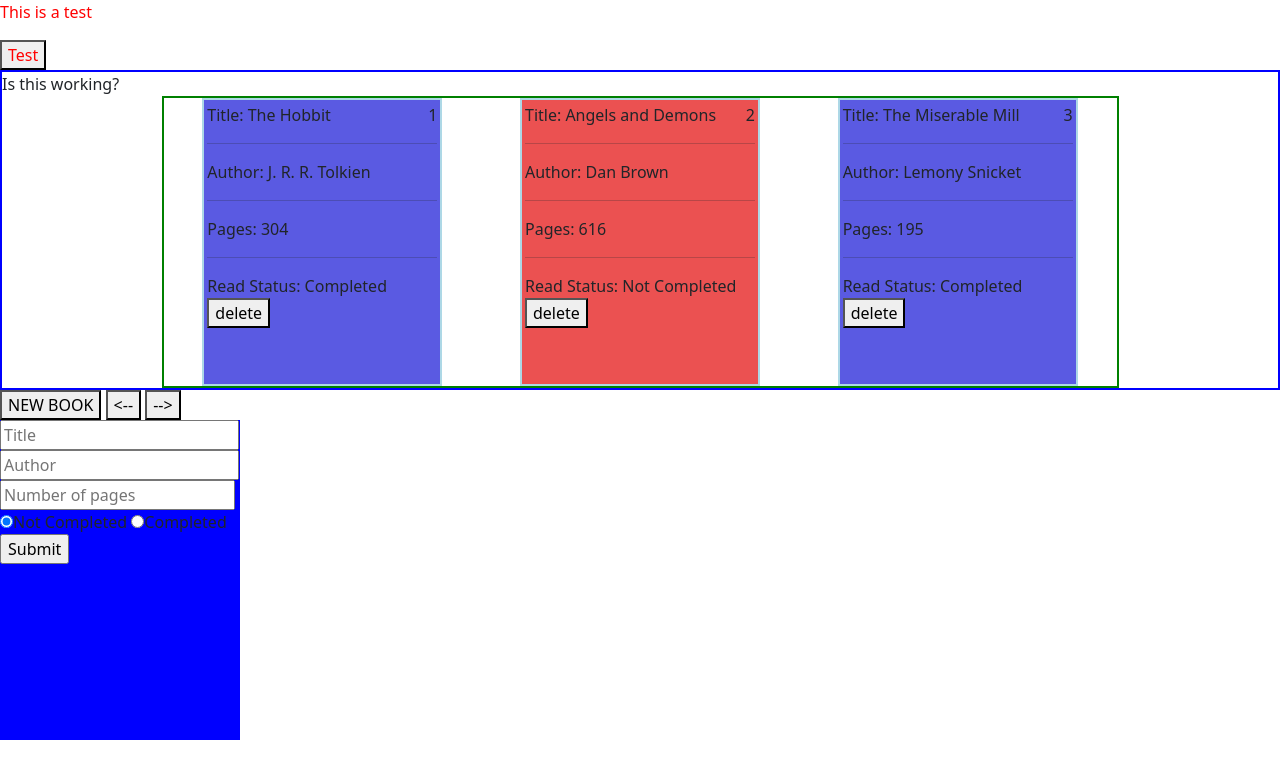
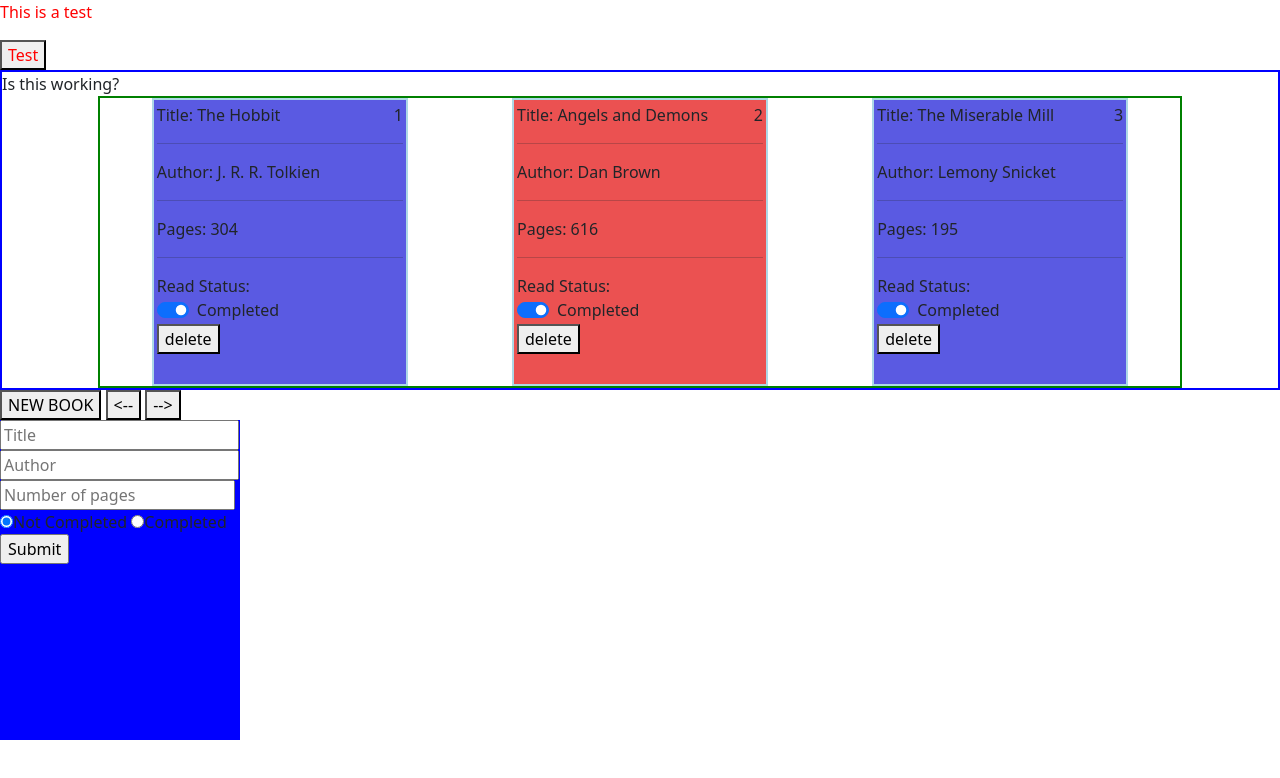
Before and after one commit to tlq68/JSLibrary, a plain HTML site: page index.html in a window 1280 px wide. Both pictures are taken after a click on the button "NEW BOOK". Drawn offline with nearby package versions, Linux system fonts and the light colour scheme.

Commit message:
Refactor for organization

```diff
--- a/css/style.css
+++ b/css/style.css
@@ -5,7 +5,7 @@
 .info-card {
   background-color: rgb(90, 90, 226);
   border: 2px solid lightblue;
-  width: 15em;
+  width: 16em;
   height: 18em;
   padding: 3px;
 }
@@ -17,7 +17,7 @@
 #card_parent {
   display: flex;
   justify-content: space-around;
-  width: 75%;
+  width: 85%;
   border: 2px solid green;
 
   margin: auto;
--- a/js/script.js
+++ b/js/script.js
@@ -1,42 +1,22 @@
 (function () {
-  // Used to cycle through books
+  // Initial variables
+  let myLibrary = [];
   let bookIndex = 0;
+  let formActive = false;
 
+  // Container Selectors
   const p = document.querySelectorAll('p');
-  const newBookButton = document.querySelector('#new_book');
   const content = document.querySelector('#content');
 
-
+  // Button Selectors
+  const newBookButton = document.querySelector('#new_book');
   const leftArrow = document.getElementById("left_arrow");
   const rightArrow = document.getElementById('right_arrow');
 
-
-  content.textContent = 'Is this working?';
-
-  for (let i = 0; i < p.length; i++) {
-    p[i].style.color = "red";
-  }
-
-  let myLibrary = [];
-
-  function Book(title, author, pages, read_status) {
-    // The constructor
-    this.title = title;
-    this.author = author;
-    this.pages = pages;
-    this.read_status = read_status;
-  }
-
-  function newBookButtonToggle() {
-    // For new book button
-    let formActive = false;
+  // Event Listeners
 
   newBookButton.addEventListener('click', function() {
-
-      //content.textContent = initialBook['title'];
-
-
-       if(formActive === false) {
+  if (formActive === false) {
     const newBookForm = document.createElement('div');
     newBookForm.id = 'new_book_form';
     document.getElementsByTagName('body')[0].appendChild(newBookForm);
@@ -49,34 +29,59 @@
     <input type="button" id="submit" value="Submit">
     </form>`;
     formActive = true;
+  } else {
+      document.getElementById('new_book_form').remove();
+      formActive = false;
+    }
+  });
+
+  document.addEventListener("keydown", function (event) {
+    if (event.key == 'Enter') {
+      addBooksToLibrary();
+    }
+  });
+
+  document.addEventListener("keyup", function (event) {
+    if (event.key == 'ArrowLeft') {
+      subtractBookIndex();
+    } else if (event.key == 'ArrowRight') {
+      addBookIndex();
+    }
+  })
+
+  leftArrow.addEventListener("click", function () {
+  subtractBookIndex();
+  });
+
+  rightArrow.addEventListener("click", function () {
+     addBookIndex();
+  });
+
+  // Test
+  content.textContent = 'Is this working?';
+  for (let i = 0; i < p.length; i++) {
+    p[i].style.color = "red";
+  }
+
+  // End Test
 
 
-      testing();
+
+  function Book(title, author, pages, read_status) {
+    // The constructor
+    this.title = title;
+    this.author = author;
+    this.pages = pages;
+    this.read_status = read_status;
+  }
+
+  function newBookButtonToggle() {
+    // For new book button
 
   }
-       else {
-        //content.textContent = 'The button was triggered'
-         document.getElementById('new_book_form').remove();
-          formActive = false;
 
-        }
-    });
-  }
-
-  function testing() {
-
-    // The next goal is to get this same functionality, but without having to nest functions within functions.
-    const testButton = document.getElementById('submit');
-    const testTarget = document.getElementById('test-button');
-    testButton.addEventListener("click", function () {
-      testTarget.textContent = document.getElementById('author').value;
-  addBooksToLibrary();
-
-    });
-  }
   function addBooksToLibrary() {
     const targetTitle = document.getElementById('title');
-
     const targetAuthor = document.getElementById('author');
     const targetPages = document.getElementById('page_numbers');
 
@@ -84,7 +89,6 @@
       document.getElementById('card_parent').remove();
 
       let read_status_value;
-
       let targetNotCompleted = document.getElementById('not_completed');
       let targetCompleted = document.getElementById('completed');
 
@@ -94,23 +98,22 @@
         read_status_value = targetCompleted.value;
       }
         console.log(myLibrary)
-
-      // if (targetTitle.value && targetAuthor.value && targetPages.value) {
-
         let newBook = new Book(targetTitle.value, targetAuthor.value, targetPages.value, read_status_value)
         myLibrary.push(newBook);
         targetTitle.value = '';
         targetAuthor.value = '';
         targetPages.value = '';
+
+        bookIndexSize();
+        displayLibrary(bookIndex);
+    }
+  }
+
+  function bookIndexSize() {
     if (myLibrary.length <= 3) {
       bookIndex = 0;
     } else {
     bookIndex = myLibrary.length - 3;
-
-        }
-      displayLibrary(bookIndex);
-
-      // }
     }
   }
 
@@ -125,8 +128,6 @@
 
     const test = document.getElementById('#card_parent');
 
-
-
     for (i = 0; i < myLibrary.length; i++) {
       if (i >= 3) {
         break;
@@ -138,58 +139,49 @@
 
       titleIndex = i + bookIndex + 1;
 
-      divMaker.innerHTML = `<span class="float-end">${titleIndex}</span>Title: ${myLibrary[i + book_index]['title']}` + '<br><hr>' + `Author: ${myLibrary[i + book_index]['author']}` + '<br><hr>' + `Pages: ${myLibrary[i + book_index]['pages']}`+ '<br><hr>' + `Read Status: ${myLibrary[i + book_index]['read_status']}` + ` <button id="card-btn-${i + bookIndex}" class="delete-button">delete</button>`;
+      divMaker.innerHTML = `<span class="float-end">${titleIndex}</span>Title: ${myLibrary[i + book_index]['title']}` + '<br><hr>' + `Author: ${myLibrary[i + book_index]['author']}` + '<br><hr>' + `Pages: ${myLibrary[i + book_index]['pages']}`+ '<br><hr>' + `Read Status:  <div class="form-check form-switch">
+      <input class="form-check-input" type="checkbox" role="switch" id="flexSwitchCheckChecked${i + book_index}" checked/>
+      <label class="form-check-label" for="flexSwitchCheckChecked">Completed</label>
+    </div>` + ` <button id="card-btn-${i + bookIndex}" class="delete-button">delete</button>`;
 
-
-      // add button with ability to remove self.
       if (myLibrary[i + book_index]['read_status'] === 'Not Completed') {
         divMaker.classList.add("red-card")
       }
       document.getElementById('card_parent').appendChild(divMaker);
+      checkboxes = document.getElementById(`flexSwitchCheckChecked${i + book_index}`);
     }
-
-    // Currently, the entire library is being deleted and then reconstructed every time a change is made. So, there is no issue with using a numbered system for the delete buttons. But, if there were a change that wouldn't delete everything when a change is made, the id system should also be changed. Probably the best solution would be to make the id based on the title.
-
-      //parentDiv.children[1].style.backgroundColor = 'red';
 
       deleteButtons = document.getElementsByClassName('delete-button');
       for (let x = 0; x < deleteButtons.length; x++) {
         deleteButtons[x].addEventListener("click", function() {
         removeSelf(x);
+
         infoCards = document.getElementsByClassName('info-card');
         for (let i = 0; i < infoCards.length; i++) {
           document.infoCards[i].remove();
         }
+        console.log(`${bookIndex} book index`)
         displayLibrary(bookIndex)
       })
     }
   }
 
   function subtractBookIndex() {
-
-
-
     document.getElementById('card_parent').remove();
       if (bookIndex > 0) {
             bookIndex--;
     }
           displayLibrary(bookIndex);
-
-
-
   }
 
   function addBookIndex() {
-
     document.getElementById('card_parent').remove();
 
     if (bookIndex < myLibrary.length - 3) {
       bookIndex++;
     }
     displayLibrary(bookIndex);
-
   }
-
 
   function initializeLibrary() {
     let initialBook = new Book("The Hobbit", "J. R. R. Tolkien", 304, "Completed");
@@ -208,38 +200,11 @@
 
   function removeSelf(index) {
     document.getElementById('card_parent').remove();
-
     myLibrary.splice(index, 1);
   }
-
-
   initializeLibrary();
-  newBookButtonToggle();
   addBooksToLibrary();
   displayLibrary();
-  document.addEventListener("keydown", function (event) {
-    if (event.key == 'Enter') {
-      addBooksToLibrary();
 
-    }
-  });
-
-  document.addEventListener("keyup", function (event) {
-    if (event.key == 'ArrowLeft') {
-      subtractBookIndex();
-    } else if (event.key == 'ArrowRight') {
-      addBookIndex();
-    }
-  })
-
-  leftArrow.addEventListener("click", function () {
-  subtractBookIndex();
-
-
-  });
-
-  rightArrow.addEventListener("click", function () {
-     addBookIndex();
-  });
   document.getElementById('test-button').style.color = "red"
 })();
```
Lines whose indentation alone changed are shown as unchanged.
